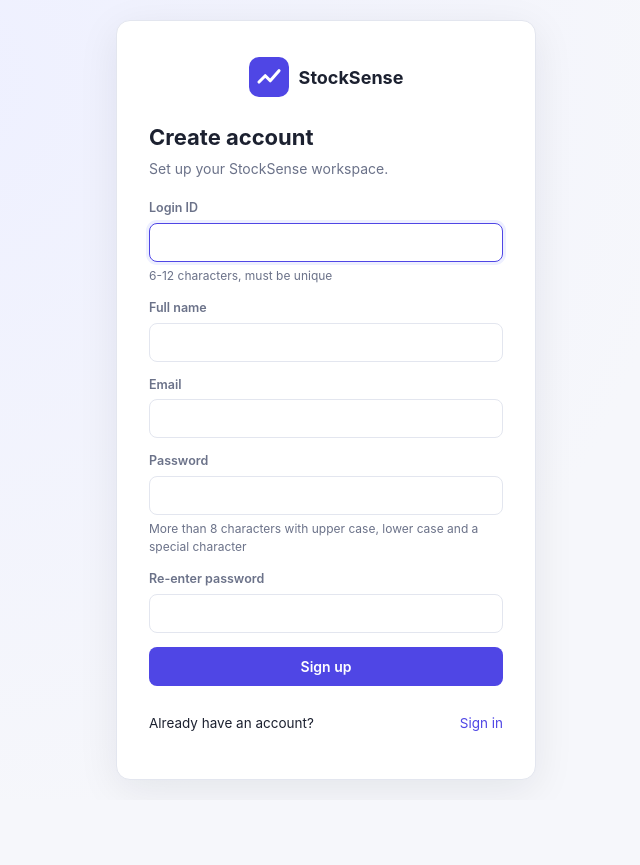
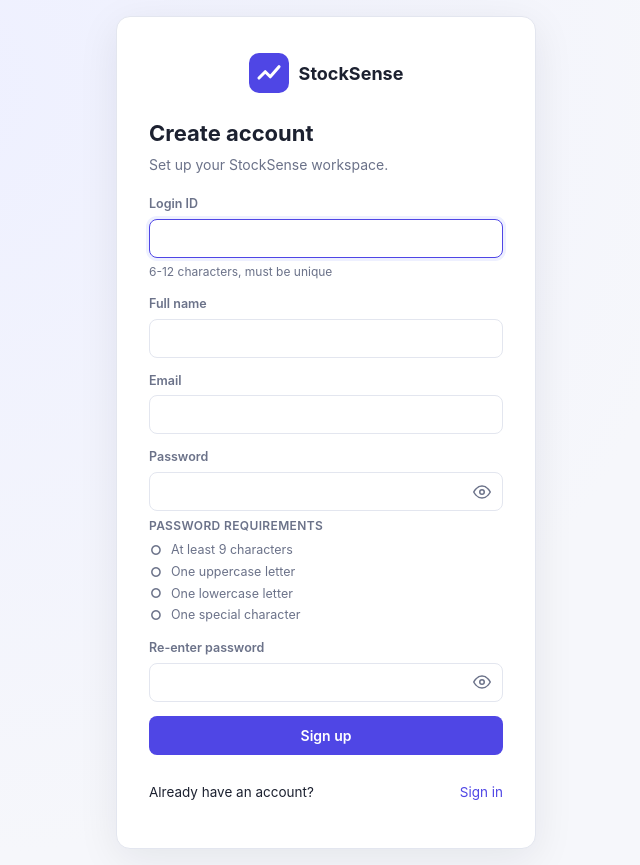
Before and after one commit to Kavin-ks/StockSense, a React (Vite) app in the folder client/: page /signup in a window 1280 px wide. Shown: the whole page, without its empty margins (314-954 px from the left). Before the commit the page ends 800 px from the top, so only its background shows below. Built offline with nearby package versions, Linux system fonts and the light colour scheme.

Commit message:
feat(auth): add live password validation

```diff
--- /dev/null
+++ b/client/src/components/PasswordRequirements.jsx
@@ -0,0 +1,64 @@
+export function PasswordRequirements({ password = '', showError = false }) {
+  const isStarted = password.length > 0 || showError;
+
+  const requirements = [
+    {
+      id: 'length',
+      label: 'At least 9 characters',
+      satisfied: password.length >= 9,
+    },
+    {
+      id: 'uppercase',
+      label: 'One uppercase letter',
+      satisfied: /[A-Z]/.test(password),
+    },
+    {
+      id: 'lowercase',
+      label: 'One lowercase letter',
+      satisfied: /[a-z]/.test(password),
+    },
+    {
+      id: 'special',
+      label: 'One special character',
+      satisfied: /[^A-Za-z0-9]/.test(password),
+    },
+  ];
+
+  return (
+    <div className="password-requirements" aria-label="Password requirements">
+      <span className="password-requirements-title">Password requirements</span>
+      <ul className="password-requirements-list" role="list">
+        {requirements.map((req) => {
+          let statusClass = 'neutral';
+          let symbol = '○';
+          let statusText = 'requirement';
+
+          if (isStarted) {
+            if (req.satisfied) {
+              statusClass = 'satisfied';
+              symbol = '✓';
+              statusText = 'satisfied';
+            } else {
+              statusClass = 'unsatisfied';
+              symbol = '✗';
+              statusText = 'not satisfied';
+            }
+          }
+
+          return (
+            <li
+              key={req.id}
+              className={`password-req-item ${statusClass}`}
+              aria-label={`${req.label}: ${statusText}`}
+            >
+              <span className="password-req-icon" aria-hidden="true">
+                {symbol}
+              </span>
+              <span>{req.label}</span>
+            </li>
+          );
+        })}
+      </ul>
+    </div>
+  );
+}
--- a/client/src/components/ui.jsx
+++ b/client/src/components/ui.jsx
@@ -16,6 +16,43 @@ export const Input = ({ label, error, hint, required, ...props }) => (
     <input className="input" aria-invalid={Boolean(error)} {...props} />
   </Field>
 );
+
+export function PasswordInput({ label, error, hint, required, ...props }) {
+  const [show, setShow] = useState(false);
+
+  return (
+    <Field label={label} error={error} hint={hint} required={required}>
+      <div className="password-input-wrap">
+        <input
+          className="input"
+          type={show ? 'text' : 'password'}
+          aria-invalid={Boolean(error)}
+          {...props}
+        />
+        <button
+          type="button"
+          className="password-toggle-btn"
+          onClick={() => setShow((s) => !s)}
+          aria-label={show ? 'Hide password' : 'Show password'}
+          title={show ? 'Hide password' : 'Show password'}
+          tabIndex={-1}
+        >
+          {show ? (
+            <svg width="18" height="18" viewBox="0 0 24 24" fill="none" stroke="currentColor" strokeWidth="2" strokeLinecap="round" strokeLinejoin="round" aria-hidden="true">
+              <path d="M17.94 17.94A10.07 10.07 0 0 1 12 20c-7 0-11-8-11-8a18.45 18.45 0 0 1 5.06-5.94M9.9 4.24A9.12 9.12 0 0 1 12 4c7 0 11 8 11 8a18.5 18.5 0 0 1-2.16 3.19m-6.72-1.07a3 3 0 1 1-4.24-4.24" />
+              <line x1="1" y1="1" x2="23" y2="23" />
+            </svg>
+          ) : (
+            <svg width="18" height="18" viewBox="0 0 24 24" fill="none" stroke="currentColor" strokeWidth="2" strokeLinecap="round" strokeLinejoin="round" aria-hidden="true">
+              <path d="M1 12s4-8 11-8 11 8 11 8-4 8-11 8-11-8-11-8z" />
+              <circle cx="12" cy="12" r="3" />
+            </svg>
+          )}
+        </button>
+      </div>
+    </Field>
+  );
+}
 
 export const Textarea = ({ label, error, hint, ...props }) => (
   <Field label={label} error={error} hint={hint}>
--- a/client/src/pages/auth/SignupPage.jsx
+++ b/client/src/pages/auth/SignupPage.jsx
@@ -1,7 +1,9 @@
+import { useState } from 'react';
 import { Link, useNavigate } from 'react-router-dom';
 import { useAuth } from '../../context/AuthContext.jsx';
 import { useForm } from '../../hooks/useForm.js';
-import { Alert, Button, Input } from '../../components/ui.jsx';
+import { Alert, Button, Input, PasswordInput } from '../../components/ui.jsx';
+import { PasswordRequirements } from '../../components/PasswordRequirements.jsx';
 import { EMAIL_RE, passwordProblems } from '../../utils.js';
 import { AuthShell } from './AuthShell.jsx';
 
@@ -12,7 +14,8 @@ export function validateSignup(v) {
   if (v.name.trim().length < 2) e.name = 'Name must be at least 2 characters';
   if (!EMAIL_RE.test(v.email.trim())) e.email = 'Please enter a valid email address';
   const pw = passwordProblems(v.password);
-  if (pw.length) e.password = `Password needs ${pw.join(', ')}`;
+  if (pw.length) e.password = 'invalid';
+  if (v.password.length > 72) e.password = 'Password must be at most 72 characters';
   if (v.password !== v.confirmPassword) e.confirmPassword = 'Passwords do not match';
   return e;
 }
@@ -20,21 +23,59 @@ export function validateSignup(v) {
 export default function SignupPage() {
   const { signup } = useAuth();
   const navigate = useNavigate();
+  const [hasSubmitted, setHasSubmitted] = useState(false);
   const form = useForm({ loginId: '', name: '', email: '', password: '', confirmPassword: '' }, {
     validate: validateSignup,
     onSubmit: async (v) => { await signup(v); navigate('/', { replace: true }); },
   });
 
+  const handleSubmit = (e) => {
+    setHasSubmitted(true);
+    form.handleSubmit(e);
+  };
+
+  const confirmStarted = form.values.confirmPassword.length > 0;
+  const passwordsMatch = form.values.password === form.values.confirmPassword;
+
   return (
     <AuthShell title="Create account" subtitle="Set up your StockSense workspace.">
-      <form onSubmit={form.handleSubmit} noValidate className="stack">
+      <form onSubmit={handleSubmit} noValidate className="stack">
         <Alert>{form.formError}</Alert>
         <Input label="Login ID" hint="6-12 characters, must be unique" autoFocus {...form.bind('loginId')} />
         <Input label="Full name" autoComplete="name" {...form.bind('name')} />
         <Input label="Email" type="email" autoComplete="email" {...form.bind('email')} />
-        <Input label="Password" type="password" autoComplete="new-password"
-          hint="More than 8 characters with upper case, lower case and a special character" {...form.bind('password')} />
-        <Input label="Re-enter password" type="password" autoComplete="new-password" {...form.bind('confirmPassword')} />
+        <div>
+          <PasswordInput
+            label="Password"
+            autoComplete="new-password"
+            error={form.errors.password && form.errors.password !== 'invalid' ? form.errors.password : null}
+            {...form.bind('password')}
+          />
+          <PasswordRequirements
+            password={form.values.password}
+            showError={hasSubmitted}
+          />
+        </div>
+        <div>
+          <PasswordInput
+            label="Re-enter password"
+            autoComplete="new-password"
+            error={confirmStarted ? null : form.errors.confirmPassword}
+            {...form.bind('confirmPassword')}
+          />
+          {confirmStarted && (
+            <div
+              className={`confirm-feedback ${passwordsMatch ? 'match' : 'mismatch'}`}
+              role="status"
+              aria-live="polite"
+            >
+              <span className="confirm-feedback-icon" aria-hidden="true">
+                {passwordsMatch ? '✓' : '✗'}
+              </span>
+              <span>{passwordsMatch ? 'Passwords match' : 'Passwords do not match'}</span>
+            </div>
+          )}
+        </div>
         <Button type="submit" loading={form.submitting}>Sign up</Button>
         <p className="auth-links center">Already have an account? <Link to="/login">Sign in</Link></p>
       </form>
--- a/client/src/styles/global.css
+++ b/client/src/styles/global.css
@@ -29,6 +29,7 @@
   :root {
     --bg: #0f1220; --surface: #171a2b; --surface-2: #1e2236; --border: #2a2f47;
     --text: #e7e9f2; --muted: #9aa0b8; --primary: #7c74ff; --primary-hover: #6a61f5; --primary-soft: #25254a;
+    --success: #22c55e; --danger: #f87171;
     --success-soft: #133024; --warn-soft: #33290f; --danger-soft: #3a1714; --info-soft: #172642;
     color-scheme: dark;
   }
@@ -43,6 +44,7 @@ a:hover { text-decoration: underline; }
 code { font-family: ui-monospace, SFMono-Regular, Menlo, monospace; font-size: 12.5px; background: var(--surface-2); padding: 1px 6px; border-radius: 4px; }
 .muted { color: var(--muted); }
 .text-danger { color: var(--danger); }
+.text-success { color: var(--success); }
 .text-warn { color: var(--warn); }
 .spacer { flex: 1; }
 .center { text-align: center; justify-content: center; }
@@ -234,6 +236,108 @@ a.kpi:hover { border-color: var(--primary); text-decoration: none; }
 .auth-card > .muted { margin: 4px 0 20px; }
 .auth-links { display: flex; justify-content: space-between; gap: 8px; font-size: 13.5px; flex-wrap: wrap; }
 
+/* ------------------------------------------------ password live validation & toggle */
+.password-input-wrap {
+  position: relative;
+  display: flex;
+  align-items: center;
+  width: 100%;
+}
+.password-input-wrap .input {
+  padding-right: 40px;
+}
+.password-toggle-btn {
+  position: absolute;
+  right: 6px;
+  top: 50%;
+  transform: translateY(-50%);
+  background: transparent;
+  border: none;
+  cursor: pointer;
+  padding: 6px;
+  display: inline-flex;
+  align-items: center;
+  justify-content: center;
+  color: var(--muted);
+  border-radius: 6px;
+  line-height: 1;
+}
+.password-toggle-btn:hover {
+  color: var(--text);
+  background: var(--surface-2);
+}
+.password-toggle-btn:focus-visible {
+  outline: none;
+  box-shadow: 0 0 0 2px var(--primary);
+}
+
+.password-requirements {
+  margin-top: 6px;
+  display: flex;
+  flex-direction: column;
+  gap: 4px;
+}
+.password-requirements-title {
+  font-size: 12px;
+  font-weight: 600;
+  color: var(--muted);
+  margin-bottom: 2px;
+  text-transform: uppercase;
+  letter-spacing: .03em;
+}
+.password-requirements-list {
+  list-style: none;
+  margin: 0;
+  padding: 0;
+  display: flex;
+  flex-direction: column;
+  gap: 3px;
+}
+.password-req-item {
+  display: flex;
+  align-items: center;
+  gap: 8px;
+  font-size: 12.5px;
+  transition: color .15s ease;
+}
+.password-req-item.neutral {
+  color: var(--muted);
+}
+.password-req-item.satisfied {
+  color: var(--success);
+}
+.password-req-item.unsatisfied {
+  color: var(--danger);
+}
+.password-req-icon {
+  display: inline-flex;
+  align-items: center;
+  justify-content: center;
+  width: 14px;
+  font-size: 13px;
+  font-weight: 700;
+  line-height: 1;
+}
+
+.confirm-feedback {
+  margin-top: 5px;
+  font-size: 12.5px;
+  display: flex;
+  align-items: center;
+  gap: 6px;
+  font-weight: 500;
+}
+.confirm-feedback.match {
+  color: var(--success);
+}
+.confirm-feedback.mismatch {
+  color: var(--danger);
+}
+.confirm-feedback-icon {
+  font-weight: 700;
+  font-size: 13px;
+}
+
 /* ------------------------------------------------ print (receipts / delivery slips) */
 @media print {
   .sidebar, .topbar, .no-print, .toasts, .action-bar { display: none !important; }
```
Also changed, not shown: 1 other file (tests, documents, lock files or other folders).
